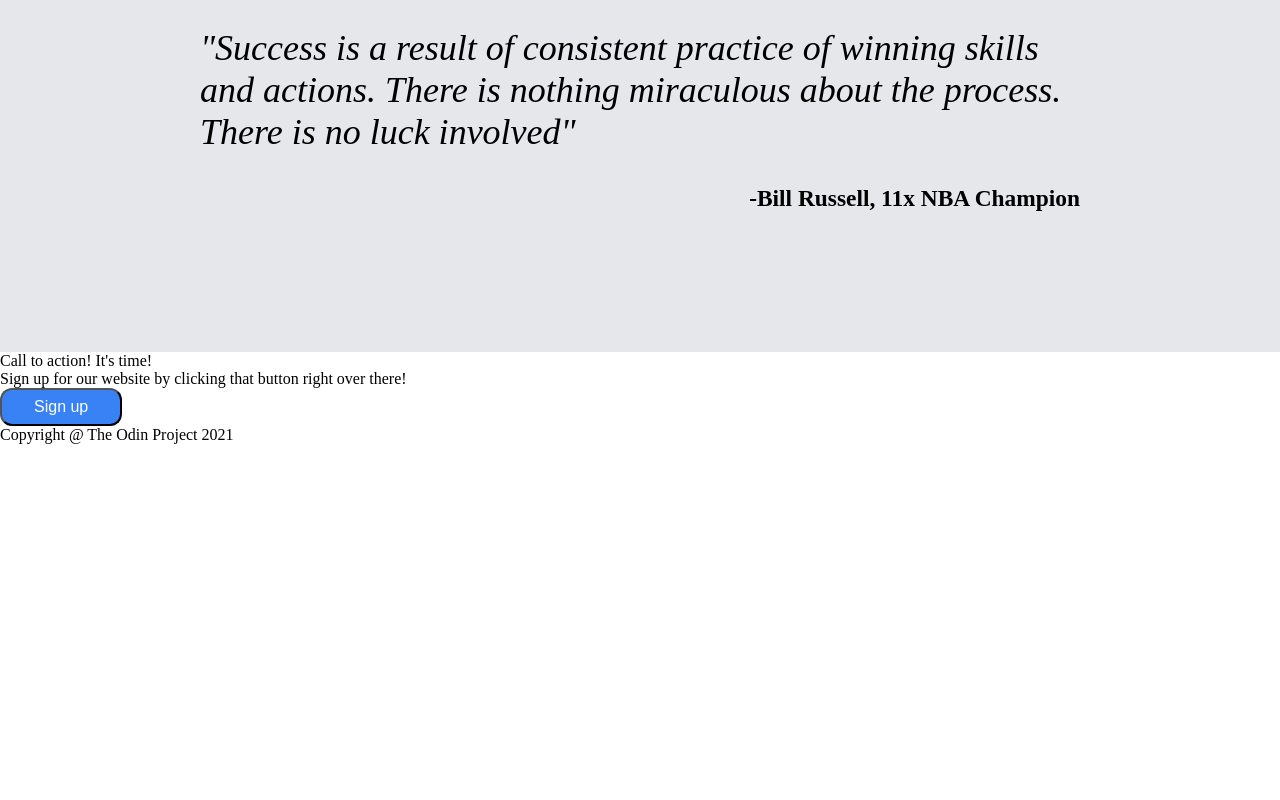
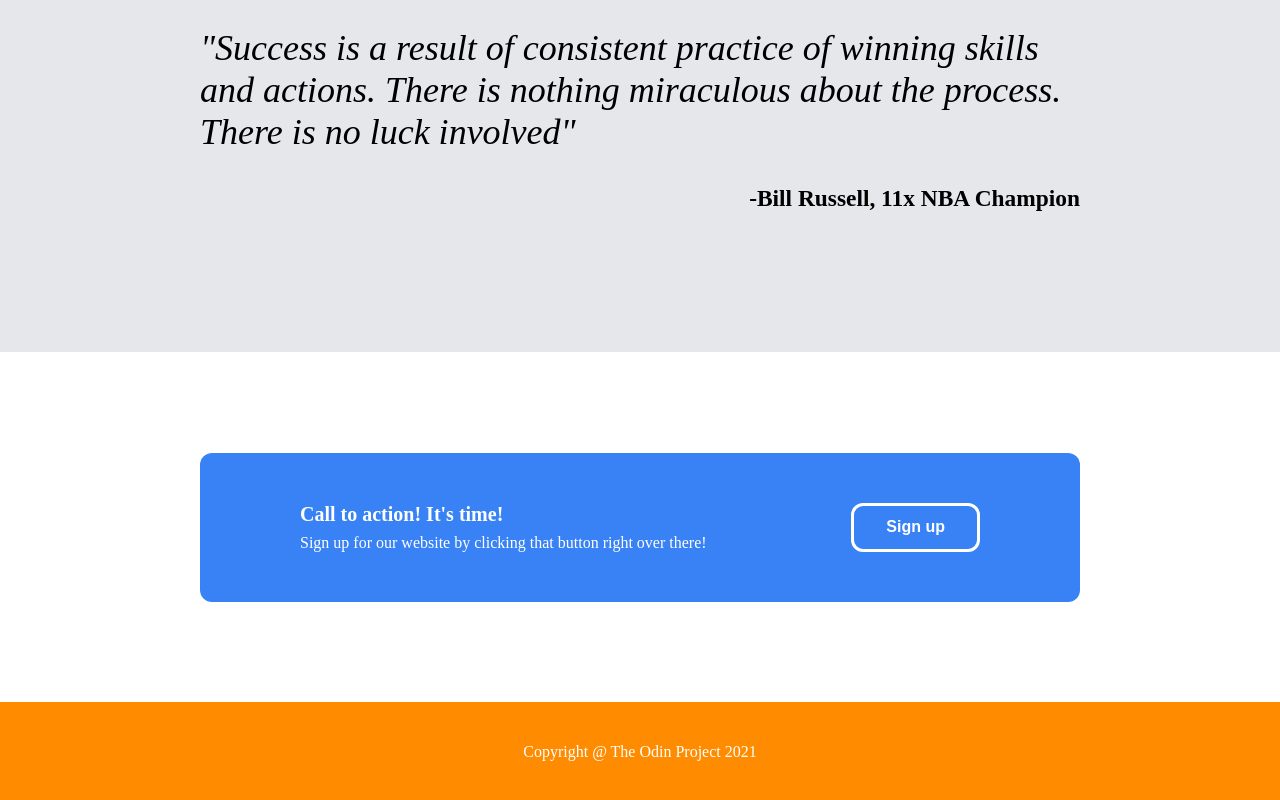
Before and after one commit to YS-05/landing-page, a plain HTML site: page index.html in a window 1280 px wide. Shown: the part 998-1798 px from the top of the page. Before the commit the page ends 1442 px from the top, so only its background shows below. Drawn offline with Linux system fonts and the light colour scheme.

Commit message:
Added styling for section 4 and footer

```diff
--- a/style.css
+++ b/style.css
@@ -122,3 +122,49 @@ img {
     padding: 0 200px;
     font-size: 20px;
 }
+
+.four {
+    display: flex;
+    flex-direction: column;
+    height: 450px;
+}
+
+.top {
+    background-color: white;
+    display: flex;
+    justify-content: center;
+    align-items: center;
+    height: 350px;
+}
+
+.bluebox {
+    background-color: #3882F6;
+    color: white;
+    display: flex;
+    flex: 1;
+    margin: 0 200px;
+    padding: 50px 100px;
+    justify-content: space-between;
+    border-radius: 12px;
+}
+
+.action {
+    font-size: 20px;
+    font-weight: 700;
+    margin-bottom: 8px;
+}
+
+.button2 {
+    border: solid white;
+    font-weight: 700;
+}
+
+.footer {
+    background-color: #FF8C00;
+    display: flex;
+    height: 100px;
+    color: white;
+    justify-content: center;
+    align-items: center;
+    font-size: 16px;
+}
```
